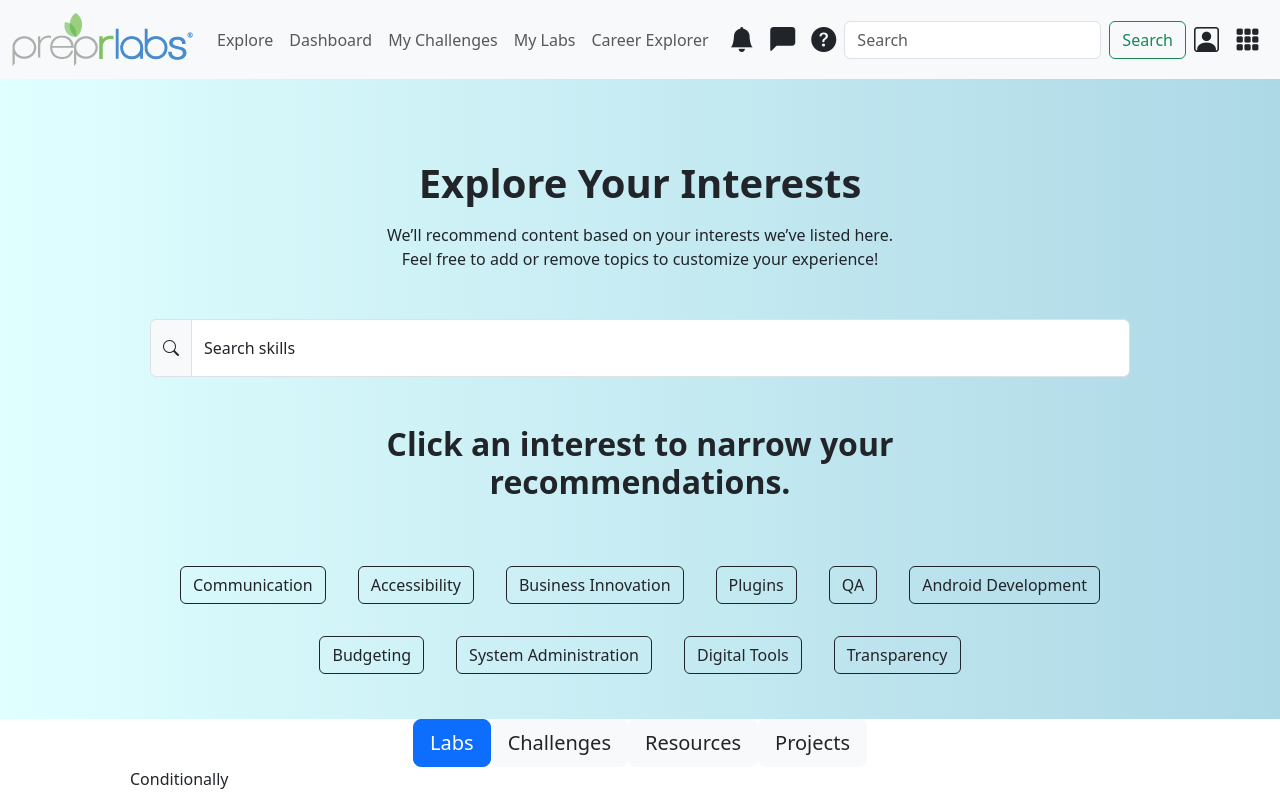
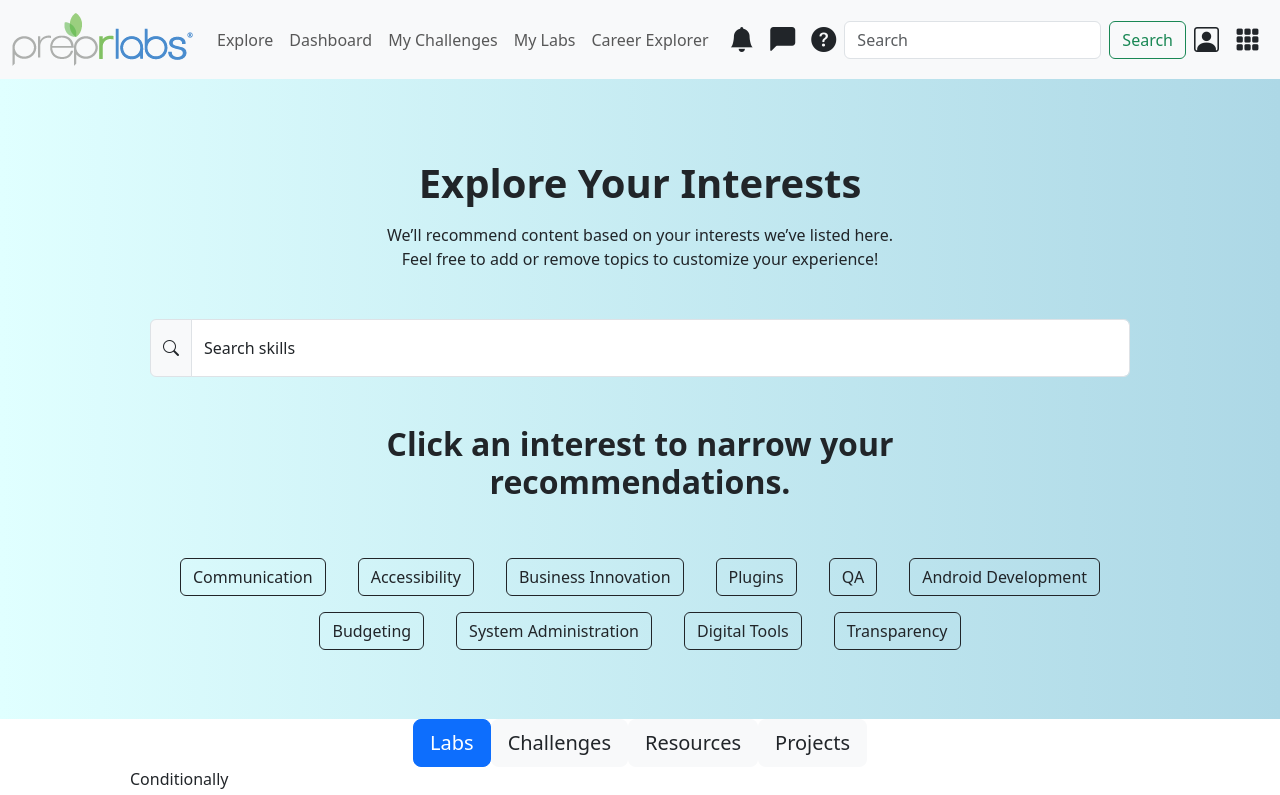
Before and after one commit to SeemaMistry/Prepr-Frontend-Developer-Challenge-1-Web-Page-Creation, a React (Create React App) app in the folder prepr-homepage/: page / in a window 1280 px wide. Shown: the top 795 px of the page. Built offline with nearby package versions, Linux system fonts and the light colour scheme.

Commit message:
styles: decrease Tag component y-axis margin down to 2

```diff
--- a/prepr-homepage/src/components/Tag.js
+++ b/prepr-homepage/src/components/Tag.js
@@ -2,7 +2,7 @@ import React from 'react'
 
 const Tag = ({title}) => {
   return (
-    <button className='btn btn-outline-dark mx-3 my-3'>{title}</button>
+    <button className='btn btn-outline-dark mx-3 my-2'>{title}</button>
   )
 }
 
```
